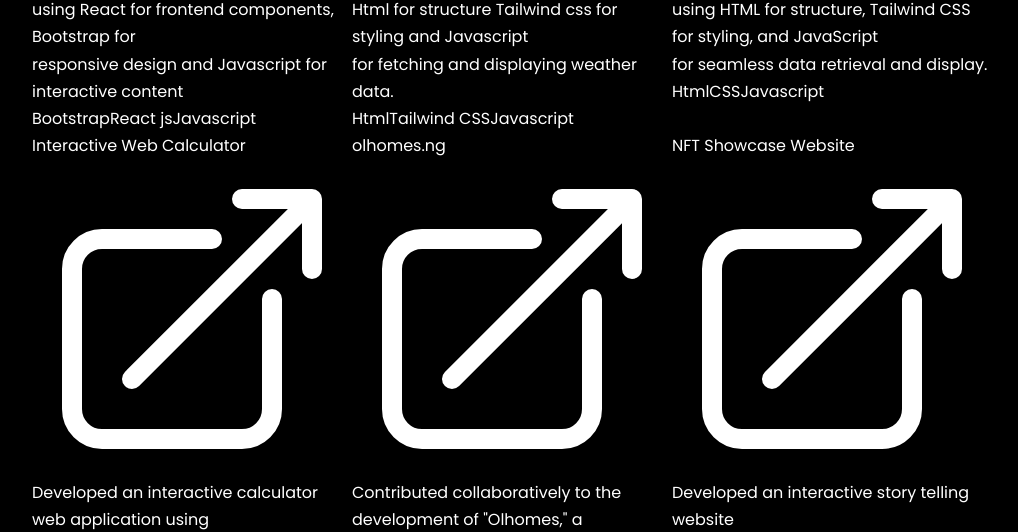
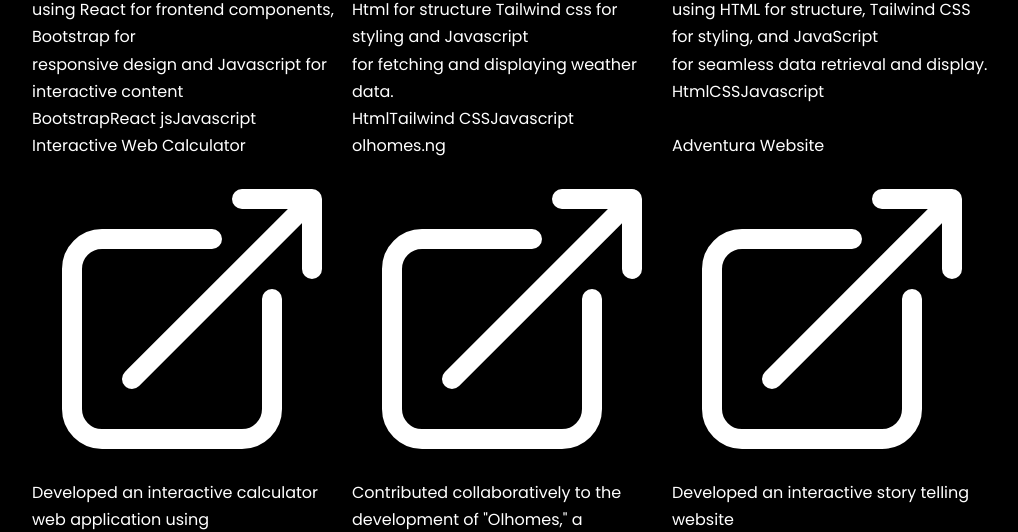
Before and after one commit to jennifer-pecky/jennifer-pecky.github.io, a React (Vite) app: page / in a window 1280 px wide. Shown: the part 2140-2672 px from the top of the page, without its empty margins (128-1146 px from the left). Built offline with nearby package versions, Linux system fonts and the light colour scheme; the HTML template or start-up script is replaced by a standard one.

Commit message:
added recent project

```diff
--- a/src/component/portfolio/Portfolio.jsx
+++ b/src/component/portfolio/Portfolio.jsx
@@ -265,7 +265,7 @@ const Portfolio = () => {
             rel="noopener noreferrer"
             className="flex space-x-10"
           >
-            NFT Showcase Website
+            Adventura Website
             <svg
               xmlns="http://www.w3.org/2000/svg"
               fill="none"
```
